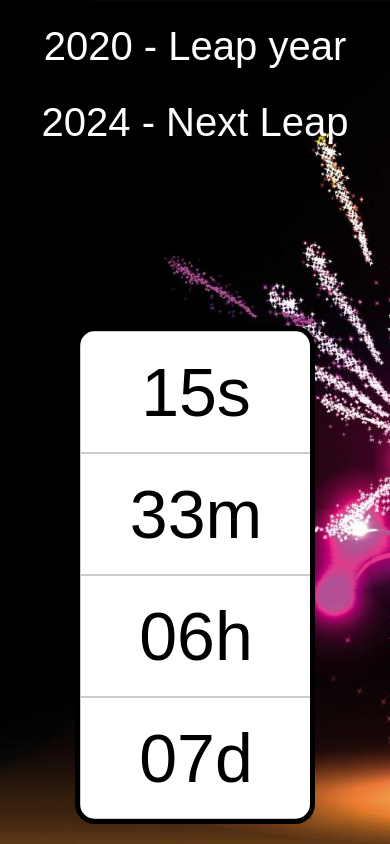
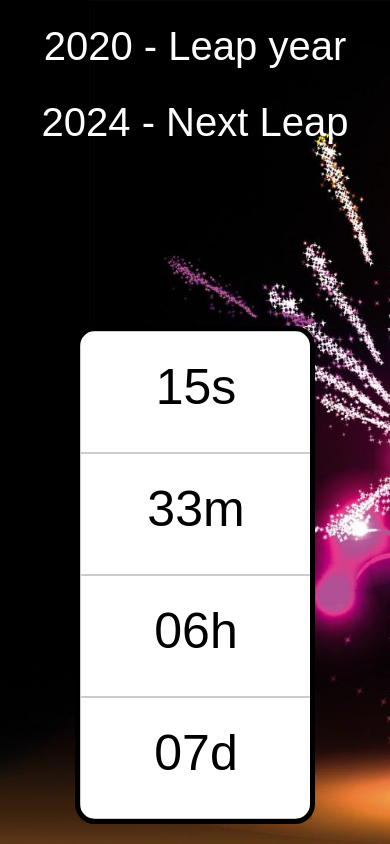
Before and after one commit to nemesisbest/newYearCountdown, a plain HTML site: page index.html in a window 390 px wide. Drawn offline with Linux system fonts and the light colour scheme.

Commit message:
Update responsive.css

```diff
--- a/css/responsive.css
+++ b/css/responsive.css
@@ -5,6 +5,9 @@
         margin-bottom: 20px;
     }
     #countdown_container div{
+        height: 110px;
+        line-height: 110px;
+        font-size: 50px;
         padding: 0px;
         border: 1px solid rgba(0,0,0,0.2);
     }
```
